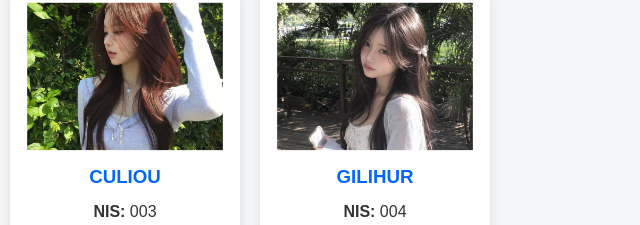
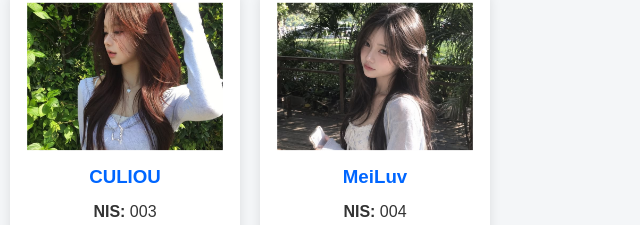
Before and after one commit to ilyYyTraa/ilyyas, a plain HTML site: page index.html in a window 1280 px wide. Shown: the part 895-1120 px from the top of the page, 640-1280 px from the left. Drawn offline with Linux system fonts and the light colour scheme.

Commit message:
Update index.html

```diff
--- a/index.html
+++ b/index.html
@@ -239,7 +239,7 @@
                 <div class="foto">
                     <img src="0f036f121a052b02310fc42723f20798.jpg" alt="Foto MeiLuv">
                     </div>
-                <h3>GILIHUR</h3>
+                <h3>MeiLuv</h3>
                 <p><b>NIS:</b> 004</p>
                 <p><b>Jenis Kelamin:</b> Perempuan</p>
                 <p><b>Hobi:</b> Musik</p>
```
